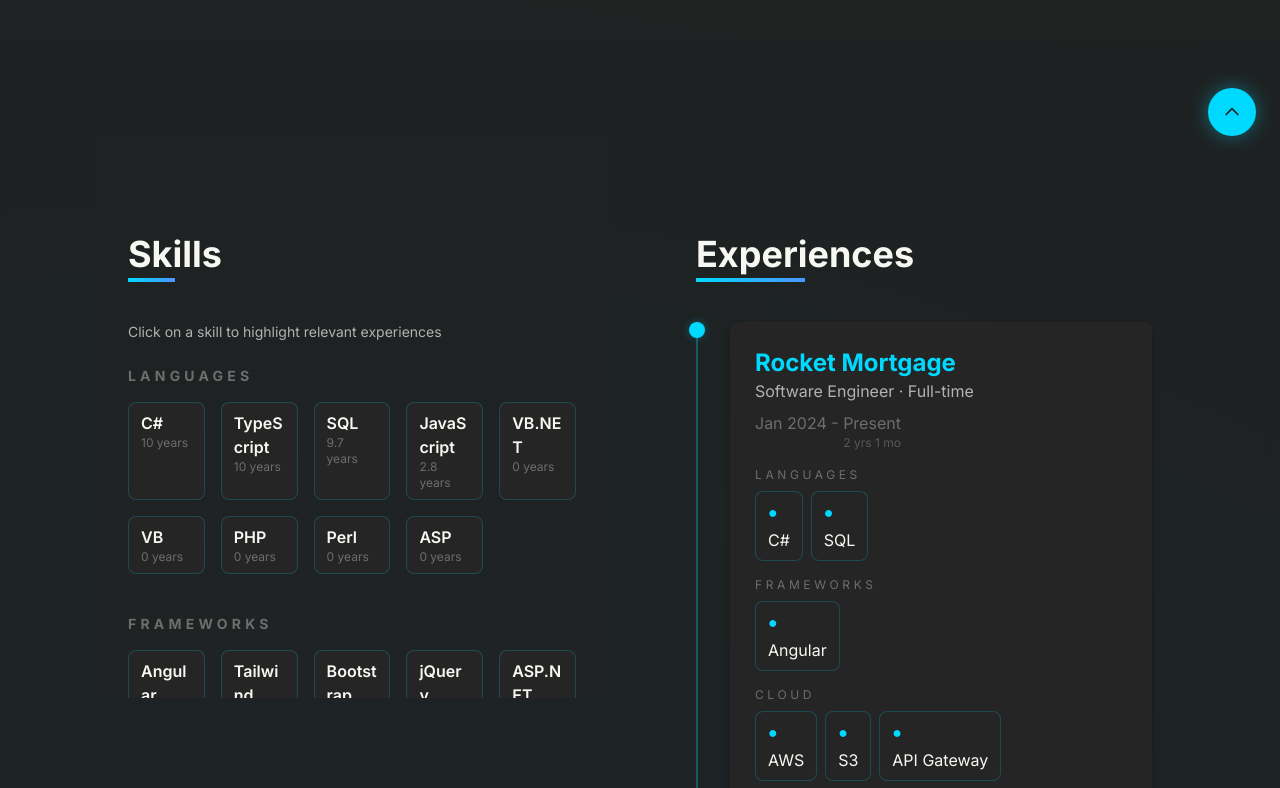
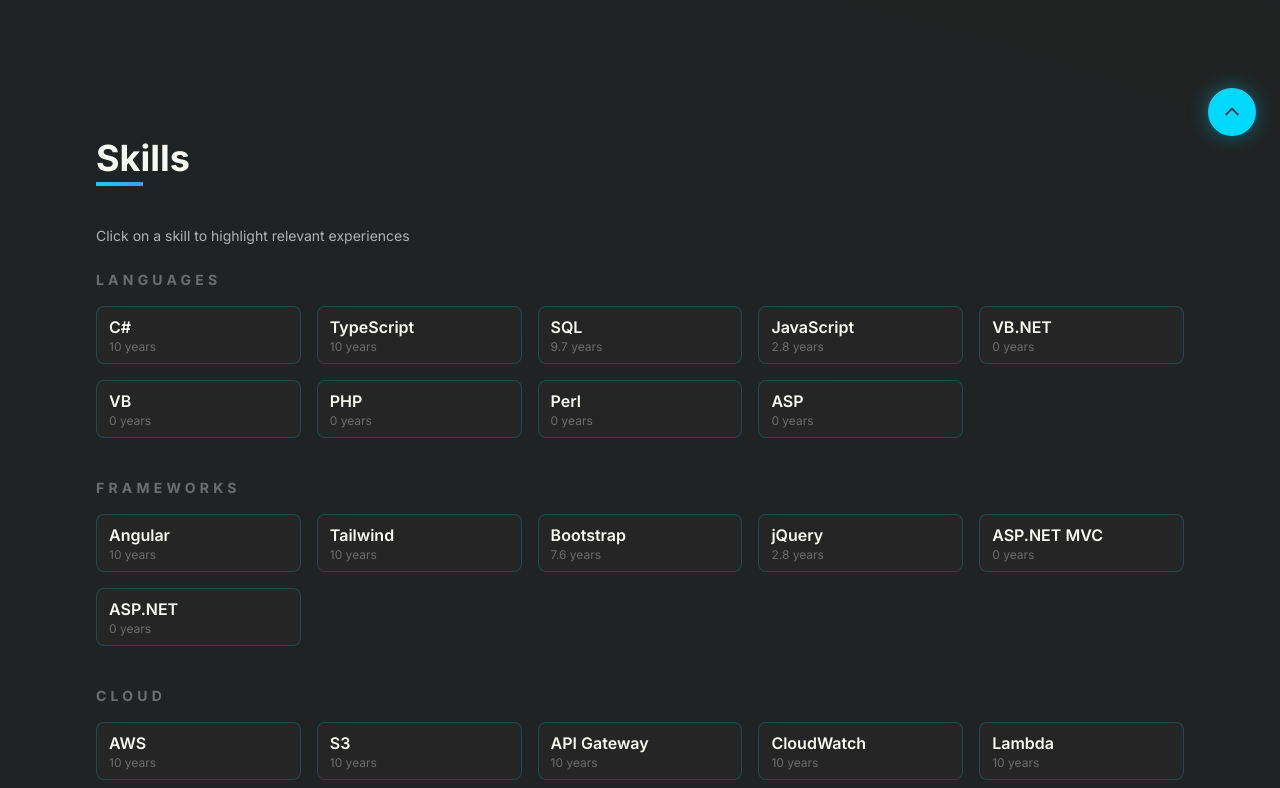
Before and after one commit to khanjal/profile, an Angular app: page /home in a window 1280 px wide. Shown: the part 640-1428 px from the top of the page. Built offline with nearby package versions, Linux system fonts and the light colour scheme.

Commit message:
UI: revert to stacked skills + experience layout

```diff
--- a/src/app/home/home.component.html
+++ b/src/app/home/home.component.html
@@ -1,26 +1,10 @@
 <app-about></app-about>
-
-<!-- Skills + Experience: side-by-side on wide screens -->
-<section class="section">
-  <div class="container-custom">
-    <div class="grid grid-cols-1 lg:grid-cols-2 gap-12 items-start">
-      <aside class="lg:sticky lg:top-20">
-        <div class="lg:max-h-[70vh] lg:overflow-auto lg:pr-2">
 <app-skills
   [skills]="skills"
   [selectedSkillFilter]="selectedSkillFilter"
   (skillFilterChanged)="onSkillFilterChanged($event)">
 </app-skills>
-        </div>
-      </aside>
-
-      <div>
 <app-experience [selectedSkillFilter]="selectedSkillFilter"></app-experience>
-      </div>
-    </div>
-  </div>
-</section>
-
 <app-certifications></app-certifications>
 
 <!-- Projects Section -->
```
Lines whose indentation alone changed are shown as unchanged.
